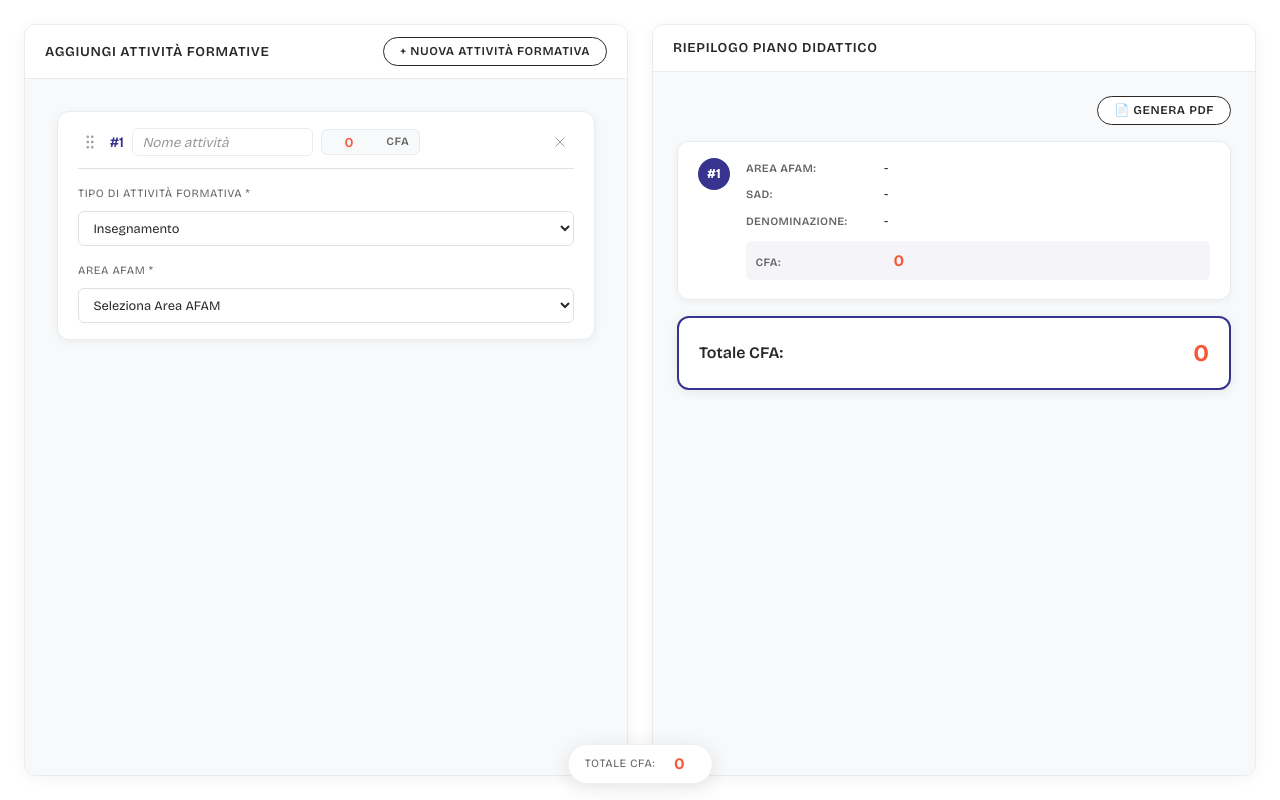
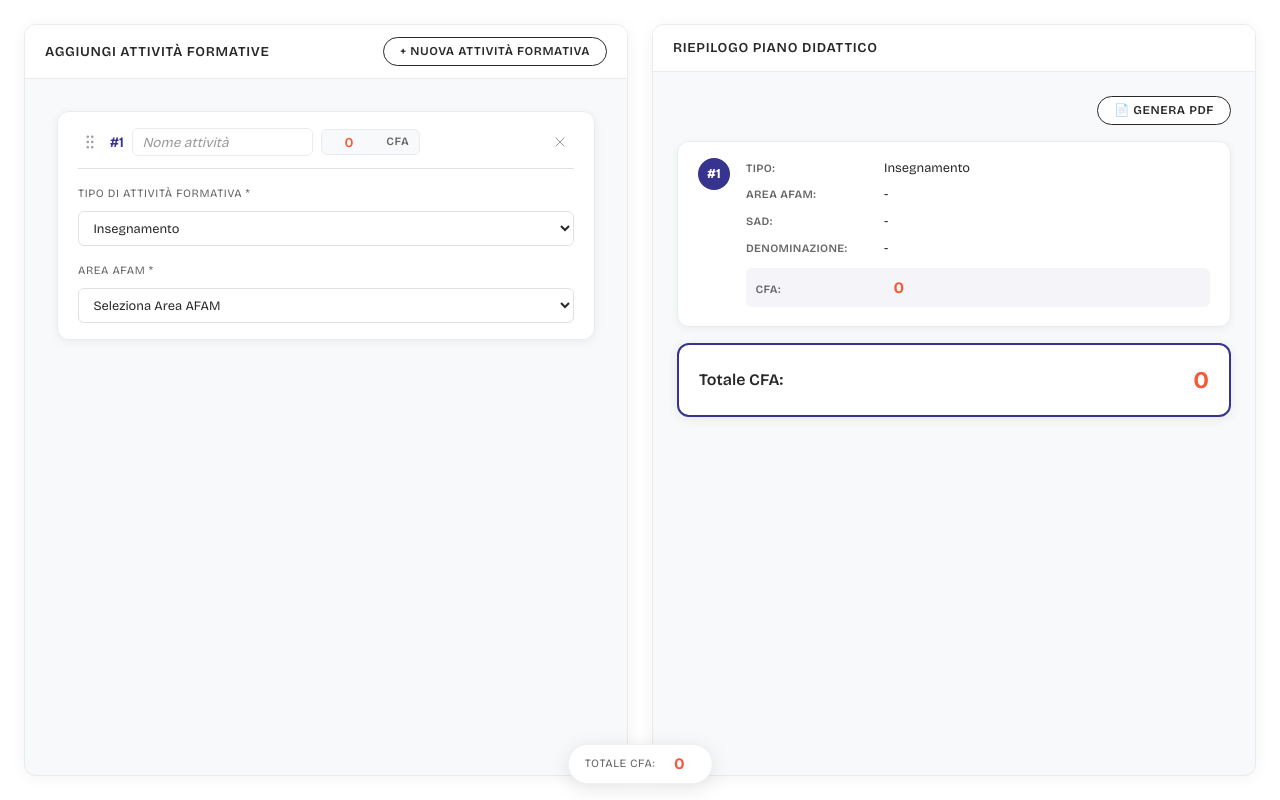
Before and after one commit to madamepolare/conscfv-compilatore, a React (Vite) app: page / in a window 1280 px wide. Both pictures are taken after a click on the button "+ NUOVA ATTIVITÀ FORMATIVA". Built offline with nearby package versions, Linux system fonts and the light colour scheme.

Commit message:
Fix: visualizzazione corretta nella colonna destra per attività non-insegnamento

```diff
--- a/src/components/CompiledView.jsx
+++ b/src/components/CompiledView.jsx
@@ -30,7 +30,10 @@ export default function CompiledView({ insegnamenti, totalCFA }) {
     const date = new Date().toLocaleDateString('it-IT')
     doc.text(`Data: ${date}`, 14, 28)
 
-    const tableData = insegnamenti.map((ins, index) => [
+    const tableData = insegnamenti.map((ins, index) => {
+      // Se è un insegnamento, mostra tutti i campi
+      if (ins.tipoAttivita === 'Insegnamento') {
+        return [
           index + 1,
           ins.areaAFAM || '-',
           ins.sad || '-',
@@ -41,7 +44,23 @@ export default function CompiledView({ insegnamenti, totalCFA }) {
           ins.denominazioneVecchioSAD || '-',
           ins.insegnamento || '-',
           ins.campoDisciplinare || '-'
-    ])
+        ]
+      } else {
+        // Per altri tipi, mostra tipo, nome e descrizione
+        return [
+          index + 1,
+          ins.tipoAttivita || '-',
+          ins.nomeAttivita || '-',
+          ins.insegnamento || '-', // Descrizione
+          '',
+          ins.cfa || 0,
+          '',
+          '',
+          '',
+          ''
+        ]
+      }
+    })
 
     tableData.push(['', '', '', '', 'TOTALE', totalCFA, '', '', '', ''])
 
@@ -88,6 +107,23 @@ export default function CompiledView({ insegnamenti, totalCFA }) {
           <div key={ins.id} className="compiled-item">
             <div className="compiled-number">#{index + 1}</div>
             <div className="compiled-content">
+              {/* Mostra tipo di attività */}
+              <div className="compiled-row">
+                <span className="label">Tipo:</span>
+                <span className="value">{ins.tipoAttivita || 'Insegnamento'}</span>
+              </div>
+
+              {/* Mostra nome attività se presente */}
+              {ins.nomeAttivita && (
+                <div className="compiled-row">
+                  <span className="label">Nome:</span>
+                  <span className="value">{ins.nomeAttivita}</span>
+                </div>
+              )}
+
+              {/* Se è un Insegnamento, mostra tutti i campi */}
+              {ins.tipoAttivita === 'Insegnamento' ? (
+                <>
                   <div className="compiled-row">
                     <span className="label">Area AFAM:</span>
                     <span className="value">{ins.areaAFAM || '-'}</span>
@@ -106,10 +142,6 @@ export default function CompiledView({ insegnamenti, totalCFA }) {
                       <span className="value">{ins.profilo}</span>
                     </div>
                   )}
-              <div className="compiled-row highlight">
-                <span className="label">CFA:</span>
-                <span className="value cfa">{ins.cfa || 0}</span>
-              </div>
                   {ins.vecchioSAD && (
                     <div className="compiled-row">
                       <span className="label">Vecchio SAD:</span>
@@ -128,6 +160,24 @@ export default function CompiledView({ insegnamenti, totalCFA }) {
                       <span className="value">{ins.campoDisciplinare}</span>
                     </div>
                   )}
+                </>
+              ) : (
+                /* Per altri tipi (Laboratori, Seminari, ecc.) mostra solo descrizione */
+                <>
+                  {ins.insegnamento && (
+                    <div className="compiled-row">
+                      <span className="label">Descrizione:</span>
+                      <span className="value">{ins.insegnamento}</span>
+                    </div>
+                  )}
+                </>
+              )}
+
+              {/* CFA sempre visibile per tutti i tipi */}
+              <div className="compiled-row highlight">
+                <span className="label">CFA:</span>
+                <span className="value cfa">{ins.cfa || 0}</span>
+              </div>
             </div>
           </div>
         ))}
```
Lines whose indentation alone changed are shown as unchanged.
